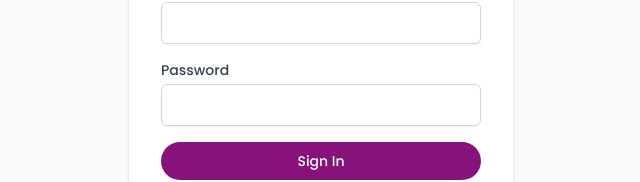
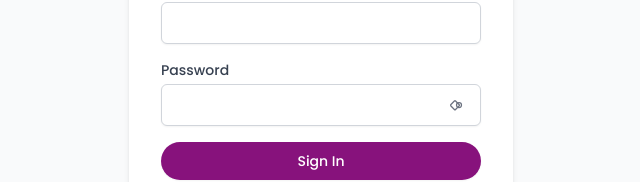
Before and after one commit to rehanahmaddeveloper/my-nextjs-app, a Next.js app: page /admin/waitlist/login in a window 1280 px wide. Shown: the part 363-545 px from the top of the page, without its empty margins (319-959 px from the left). Built offline with nearby package versions, Linux system fonts and the light colour scheme.

Commit message:
Updated UI / fixed bug / new changes

```diff
--- a/app/admin/waitlist/login/page.tsx
+++ b/app/admin/waitlist/login/page.tsx
@@ -6,6 +6,7 @@
 const AdminLoginPage: React.FC = () => {
   const [username, setUsername] = useState('');
   const [password, setPassword] = useState('');
+  const [showPassword, setShowPassword] = useState(false);
   const [error, setError] = useState<string | null>(null);
   const [isLoading, setIsLoading] = useState(false);
   const router = useRouter();
@@ -66,14 +67,33 @@
             >
               Password
             </label>
+            <div className="relative mt-1">
               <input
                 id="password"
-              type="password"
+                type={showPassword ? 'text' : 'password'}
                 value={password}
                 onChange={(e) => setPassword(e.target.value)}
                 required
-              className="mt-1 block w-full px-3 py-2 bg-white border border-gray-300 rounded-md shadow-sm focus:outline-none focus:ring-[#87127C] focus:border-[#87127C]"
+                className="block w-full px-3 py-2 bg-white border border-gray-300 rounded-md shadow-sm focus:outline-none focus:ring-[#87127C] focus:border-[#87127C] pr-10"
               />
+              <button
+                type="button"
+                onClick={() => setShowPassword(!showPassword)}
+                className="absolute inset-y-0 right-0 flex items-center px-3 text-gray-500 hover:text-gray-700"
+                aria-label={showPassword ? 'Hide password' : 'Show password'}
+              >
+                {showPassword ? (
+                  <svg xmlns="http://www.w3.org/2000/svg" fill="none" viewBox="0 0 24 24" strokeWidth={1.5} stroke="currentColor" className="w-5 h-5">
+                    <path strokeLinecap="round" strokeLinejoin="round" d="M3.98 8.223A10.477 10.477 0 001.934 12C3.226 16.338 7.244 19.5 12 19.5c.993 0 1.953-.138 2.863-.395M6.228 6.228A10.45 10.45 0 0112 4.5c4.756 0 8.774 3.162 10.065 7.498a10.523 10.523 0 01-4.293 5.774M6.228 6.228L3 3m3.228 3.228l3.65 3.65m7.894 7.894L21 21m-3.228-3.228l-3.65-3.65m0 0a3 3 0 10-4.243-4.243m4.243 4.243L6.228 6.228" />
+                  </svg>
+                ) : (
+                  <svg xmlns="http://www.w3.org/2000/svg" fill="none" viewBox="0 0 24 24" strokeWidth={1.5} stroke="currentColor" className="w-5 h-5">
+                    <path strokeLinecap="round" strokeLinejoin="round" d="M2.036 12.322a1.012 1.012 0 010-.639l4.418-4.418a1.012 1.012 0 011.427 0l4.418 4.418a1.012 1.012 0 010 1.278l-4.418 4.418a1.012 1.012 0 01-1.427 0l-4.418-4.418z" />
+                    <path strokeLinecap="round" strokeLinejoin="round" d="M15 12a3 3 0 11-6 0 3 3 0 016 0z" />
+                  </svg>
+                )}
+              </button>
+            </div>
           </div>
           {error && <p className="text-sm text-center text-red-500">{error}</p>}
           <div>
```
Lines whose indentation alone changed are shown as unchanged.
